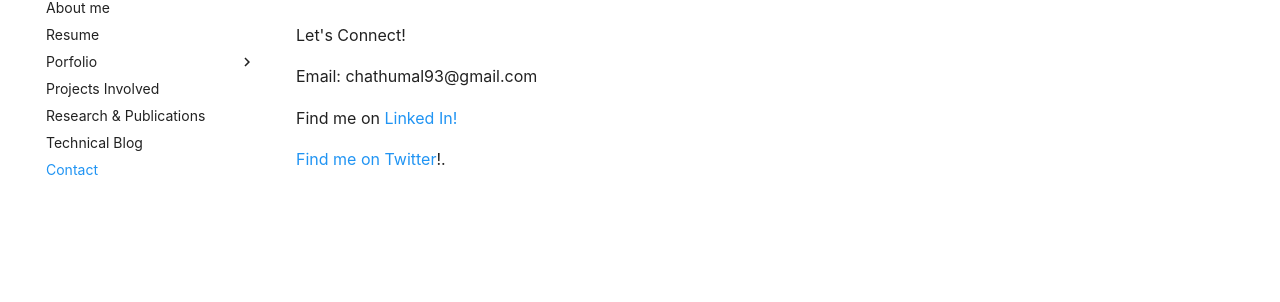
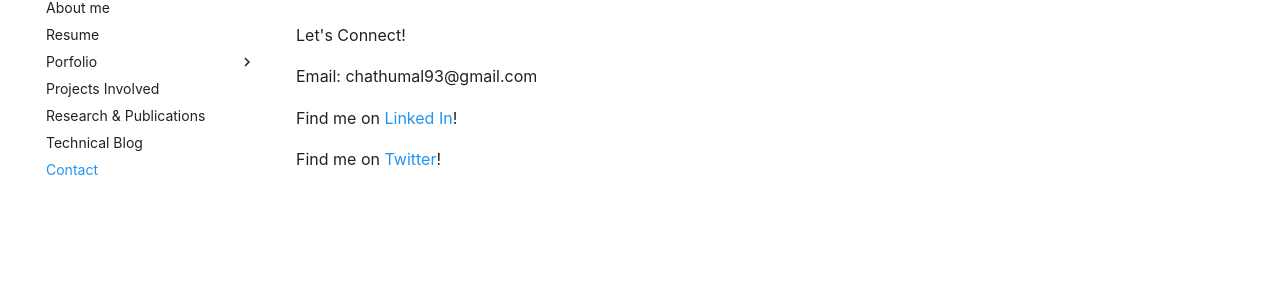
Before and after one commit to chathumal93/chathumal93.github.io, an MkDocs documentation site: the page built from docs/contact.md, in a window 1280 px wide. Shown: the part 157-459 px from the top of the page. Built offline with MkDocs 1.6.1 and Material for MkDocs 9.7.7, drawn with Linux system fonts in a browser that asks for light colours; some web fonts are replaced.

```diff
--- a/docs/contact.md
+++ b/docs/contact.md
@@ -2,7 +2,7 @@ Let's Connect!
 
 Email: chathumal93@gmail.com
 
-<p>Find me on <a href="https://www.linkedin.com/in/chathumal-madhuranga-440a4779/" target="_blank">Linked In<a>!</p>
+<p>Find me on <a href="https://www.linkedin.com/in/chathumal-madhuranga-440a4779/" target="_blank">Linked In</a>!</p>
 
-<p>Find me on <a href="https://twitter.com/chathumal93" target="_blank">Twitter</a>!.
+<p>Find me on <a href="https://twitter.com/chathumal93" target="_blank">Twitter</a>!
 </p>
```
Also changed, not shown: docs/aboutme.md (+1 -1 lines).
